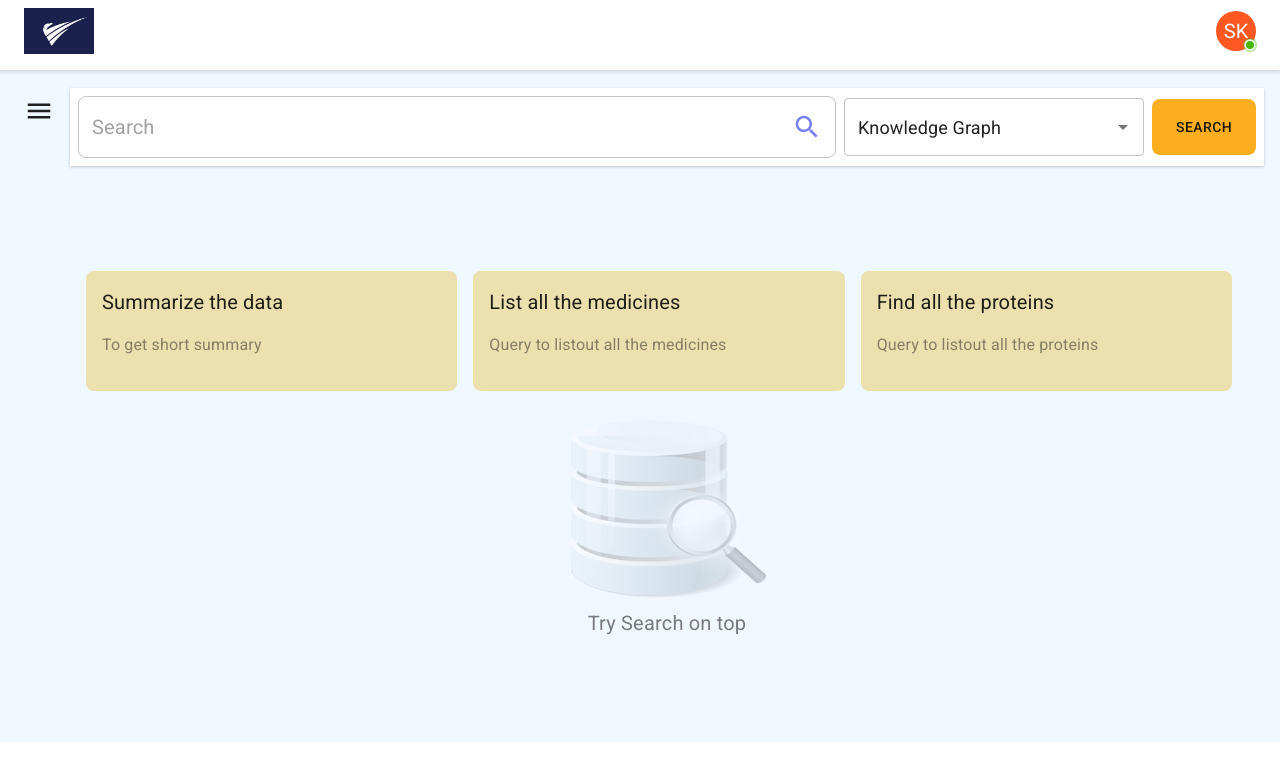
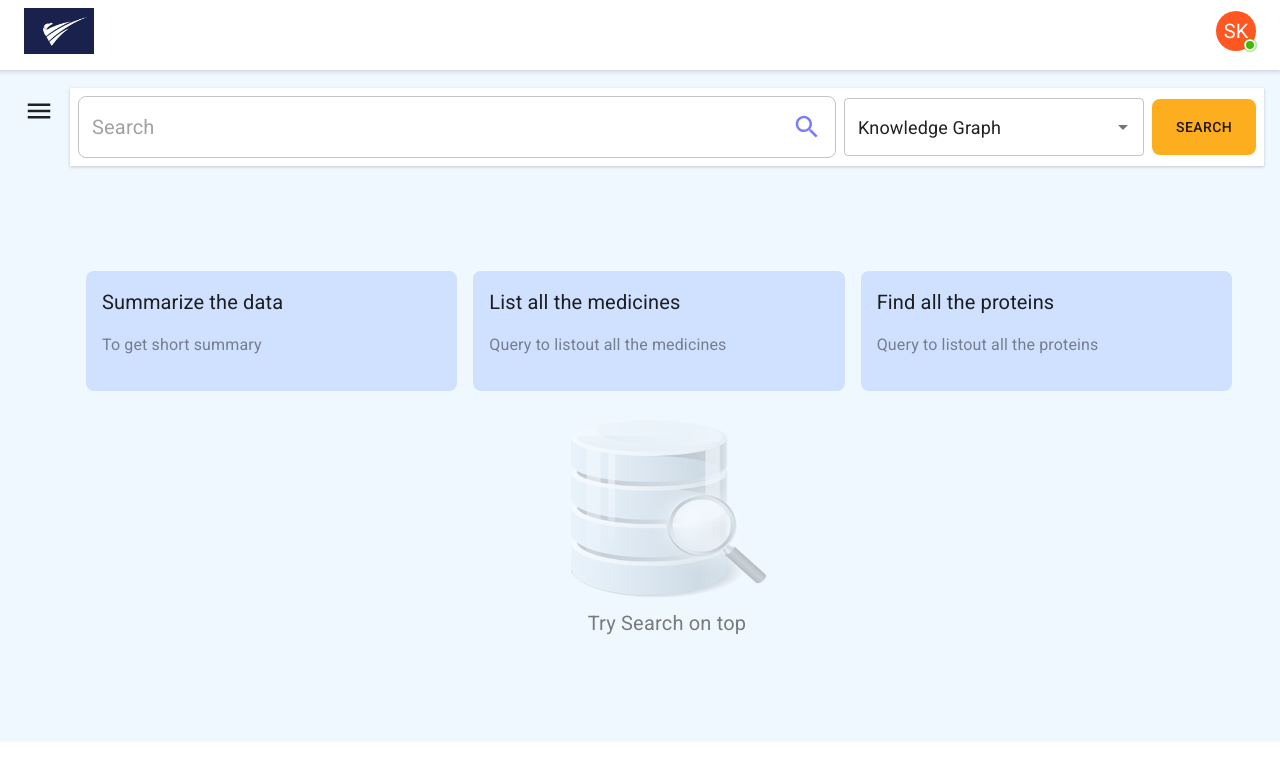
Before and after one commit to sumit0001jnv/sielo-search, a React (Create React App) app: page / in a window 1280 px wide. Shown: the top 780 px of the page. Built offline with nearby package versions, Linux system fonts and the light colour scheme.

Commit message:
sample card added

```diff
--- a/src/index.css
+++ b/src/index.css
@@ -107,7 +107,7 @@ code {
 }
 
 .sample-card{
-  background-color: rgb(237 224 175);
+  background-color: rgb(208 224 255);
   cursor: pointer;
 }
 
```
Also changed, not shown: 6 other files (tests, documents, lock files or other folders).
